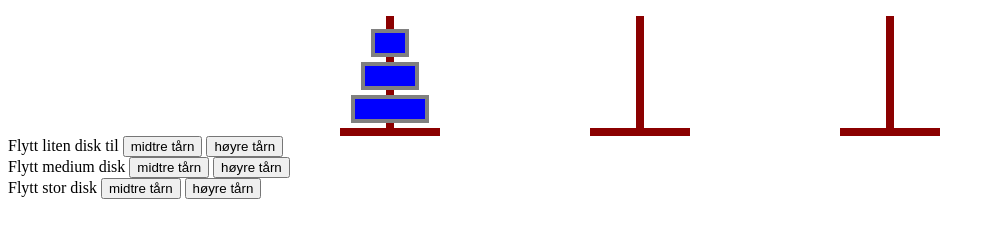
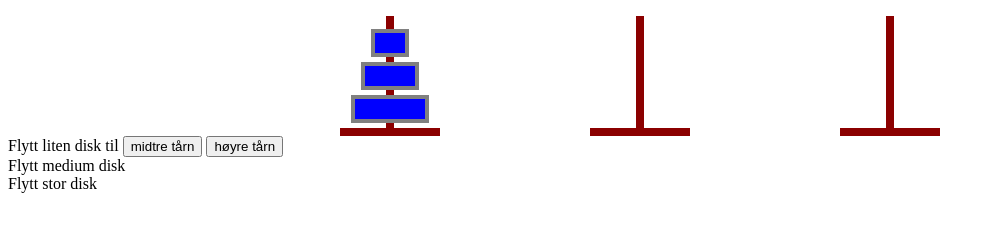
Before and after one commit to asyayakim/git_demo, a plain HTML site: page HTMLProject/getAcademy/teamOpp/teamOpp3.html in a window 1280 px wide. Shown: the whole page, without its empty margins (0-995 px from the left). Drawn offline with Linux system fonts and the light colour scheme.

Commit message:
Fixed the the buttons logic, added the size of the disks in html to be able to fullfill the button logic in function getButtonHTML. changed.

```diff
--- a/HTMLProject/getAcademy/teamOpp/teamOpp3.html
+++ b/HTMLProject/getAcademy/teamOpp/teamOpp3.html
@@ -93,35 +93,44 @@
         </div>
     </div>
     <div class="buttons">
+        <!--added diskSize parameter for each disk to avoid buttons with larger buttons to pop-->
         Flytt liten disk til
-            ${getButtonHTML(smallDiskOnTowerIndex, 0, 'moveSmallDisk(0)', 'venstre tårn')}
-            ${getButtonHTML(smallDiskOnTowerIndex, 1, 'moveSmallDisk(1)', 'midtre tårn')}
-            ${getButtonHTML(smallDiskOnTowerIndex, 2, 'moveSmallDisk(2)', 'høyre tårn')}
+        ${getButtonHTML(smallDiskOnTowerIndex, 0, 'moveSmallDisk(0)', 'venstre tårn', 30)}
+        ${getButtonHTML(smallDiskOnTowerIndex, 1, 'moveSmallDisk(1)', 'midtre tårn', 30)}
+        ${getButtonHTML(smallDiskOnTowerIndex, 2, 'moveSmallDisk(2)', 'høyre tårn', 30)}
         <br/>
         Flytt medium disk
-            ${getButtonHTML(mediumDiskOnTowerIndex, 0, 'moveMediumDisk(0)', 'venstre tårn')}
-            ${getButtonHTML(mediumDiskOnTowerIndex, 1, 'moveMediumDisk(1)', 'midtre tårn')}
-            ${getButtonHTML(mediumDiskOnTowerIndex, 2, 'moveMediumDisk(2)', 'høyre tårn')}
+        ${getButtonHTML(mediumDiskOnTowerIndex, 0, 'moveMediumDisk(0)', 'venstre tårn', 50)}
+        ${getButtonHTML(mediumDiskOnTowerIndex, 1, 'moveMediumDisk(1)', 'midtre tårn', 50)}
+        ${getButtonHTML(mediumDiskOnTowerIndex, 2, 'moveMediumDisk(2)', 'høyre tårn', 50)}
         <br/>
         Flytt stor disk
-            ${getButtonHTML(largeDiskOnTowerIndex, 0, 'moveLargeDisk(0)', 'venstre tårn')}
-            ${getButtonHTML(largeDiskOnTowerIndex, 1, 'moveLargeDisk(1)', 'midtre tårn')}
-            ${getButtonHTML(largeDiskOnTowerIndex, 2, 'moveLargeDisk(2)', 'høyre tårn')}
+        ${getButtonHTML(largeDiskOnTowerIndex, 0, 'moveLargeDisk(0)', 'venstre tårn', 70)}
+        ${getButtonHTML(largeDiskOnTowerIndex, 1, 'moveLargeDisk(1)', 'midtre tårn', 70)}
+        ${getButtonHTML(largeDiskOnTowerIndex, 2, 'moveLargeDisk(2)', 'høyre tårn', 70)}
         <br/>
         <!-- Show reset button if the game is solved and message -->
         ${gameSolved ? `<button onclick="resetGame()">Reset Game</button><p class="success-message">Congrats! You did it!</p>` : ''}
     </div>
+`;
 
-    `;
     }
  //generates the HTML for a button, showing it only if the move is valid
-    function getButtonHTML(currentTowerIndex, targetTowerIndex, onClickFunction, buttonText) {
-        //show button if the move is valid and not on the same tower
-        if (currentTowerIndex === targetTowerIndex || !canMoveDisk(currentTowerIndex, targetTowerIndex, getTopDiskSize(currentTowerIndex))) {
-            return ''; //hide button if trying to move to the same tower or if move is invalid
+ function getButtonHTML(currentTowerIndex, targetTowerIndex, onClickFunction, buttonText, diskSize) {
+    const topDiskSize = getTopDiskSize(currentTowerIndex);
+
+    //if the current disk is't the top disk hide the button
+    if (topDiskSize !== diskSize) {
+        return ''; //disk is't on the top, so we don't show the move button
+    }
+    //show button if the move is valid and not to the same tower
+    if (currentTowerIndex === targetTowerIndex ||
+    !canMoveDisk(currentTowerIndex, targetTowerIndex, diskSize)) {
+        return ''; //hide button if trying to move to the same tower or if the move is invalid
     }
     return `<button onclick="${onClickFunction}">${buttonText}</button>`;
 }
+
 //can move disc?
     function canMoveDisk(fromTowerIndex, toTowerIndex, diskSize) {
         if (getTopDiskSize(fromTowerIndex) !== diskSize) {
```
Lines whose indentation alone changed are shown as unchanged.
